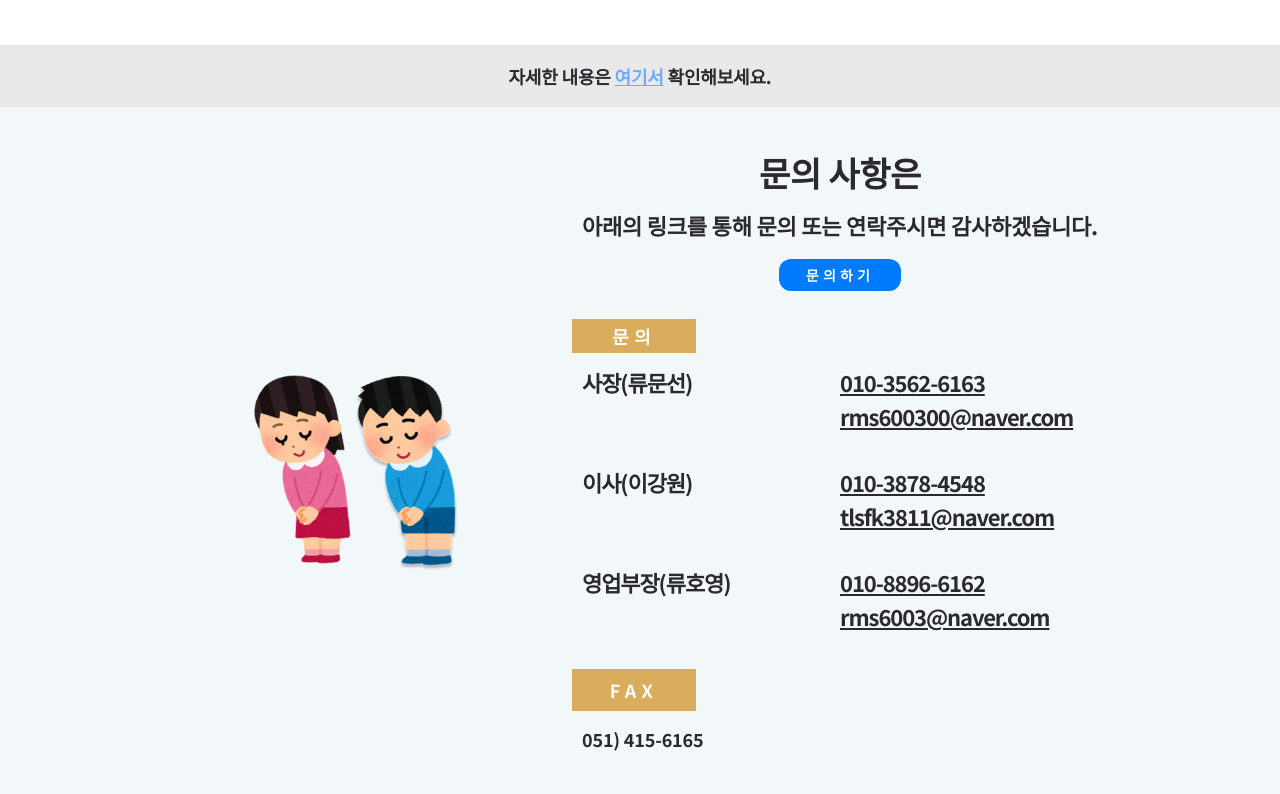
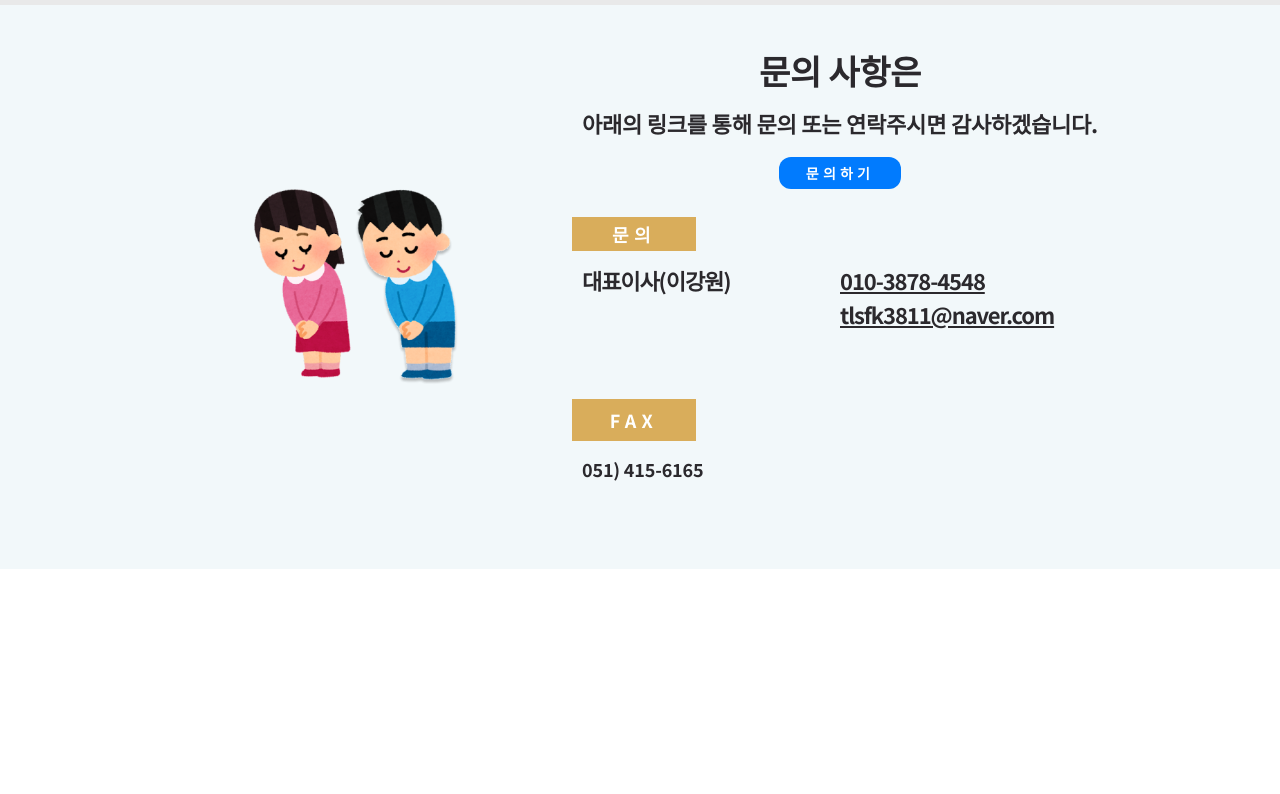
Before and after one commit to deokgoo/gatsby-mini_project-sum_freeze_system, a Gatsby site: page / in a window 1280 px wide. Shown: the part 1752-2546 px from the top of the page. After the commit the page ends 2321 px from the top, so only its background shows below. Built offline with nearby package versions, Linux system fonts and the light colour scheme; Gatsby itself is replaced by a stand-in of ours.

Commit message:
fix: 사업장등록 추가 및 대표이사 수정

```diff
--- a/src/components/InquirySection/InquirySection.js
+++ b/src/components/InquirySection/InquirySection.js
@@ -21,20 +21,7 @@ const InquirySection = () => {
                   <h2 className="inquiry__label">문의</h2>
                 </div>
                 <dl>
-                  <dt>사장(류문선)</dt>
-                  <dd style={{marginBottom: '32px'}}>
-                    <ul>
-                      <li>
-                        <a href="tel:+8201035626163">010-3562-6163</a>
-                      </li>
-                      <li>
-                        <a href="mailto:rms600300@naver.com">rms600300@naver.com</a>
-                      </li>
-                    </ul>
-
-                  </dd>
-
-                  <dt>이사(이강원)</dt>
+                  <dt>대표이사(이강원)</dt>
                   <dd style={{marginBottom: '32px'}}>
                     <ul>
                       <li>
@@ -42,19 +29,6 @@ const InquirySection = () => {
                       </li>
                       <li>
                         <a href="mailto:tlsfk3811@naver.com">tlsfk3811@naver.com</a>
-                      </li>
-                    </ul>
-
-                  </dd>
-
-                  <dt>영업부장(류호영)</dt>
-                  <dd>
-                    <ul>
-                      <li>
-                        <a href="tel:+8201088966162">010-8896-6162</a>
-                      </li>
-                      <li>
-                        <a href="mailto:rms6003@naver.com">rms6003@naver.com</a>
                       </li>
                     </ul>
                   </dd>
--- a/src/components/PatentSection/PatentSection.js
+++ b/src/components/PatentSection/PatentSection.js
@@ -2,6 +2,7 @@ import * as React from 'react';
 import patent from '../../images/patent.jpg';
 import registration1 from '../../images/registration1.jpg';
 import registration2 from '../../images/registration2.jpg';
+import registration3 from '../../images/registration3.jpg';
 import './style.scss';
 
 const PatentSection = () => {
@@ -14,14 +15,17 @@ const PatentSection = () => {
           </div>
         </div>
         <div className="row">
-          <div className="col-12 col-md-4">
+          <div className="col-12 col-md-3">
             <img src={patent} alt="관련 특허" className="patent__photo" />
           </div>
-          <div className="col-12 col-md-4">
+          <div className="col-12 col-md-3">
             <img src={registration1} alt="제조 자격" className="patent__photo" />
           </div>
-          <div className="col-12 col-md-4">
+          <div className="col-12 col-md-3">
             <img src={registration2} alt="제조 자격" className="patent__photo" />
+          </div>
+          <div className="col-12 col-md-3">
+            <img src={registration3} alt="제조 자격" className="patent__photo" />
           </div>
         </div>
         <div className="row">
```
Also changed, not shown: src/images/registration3.jpg (added).
